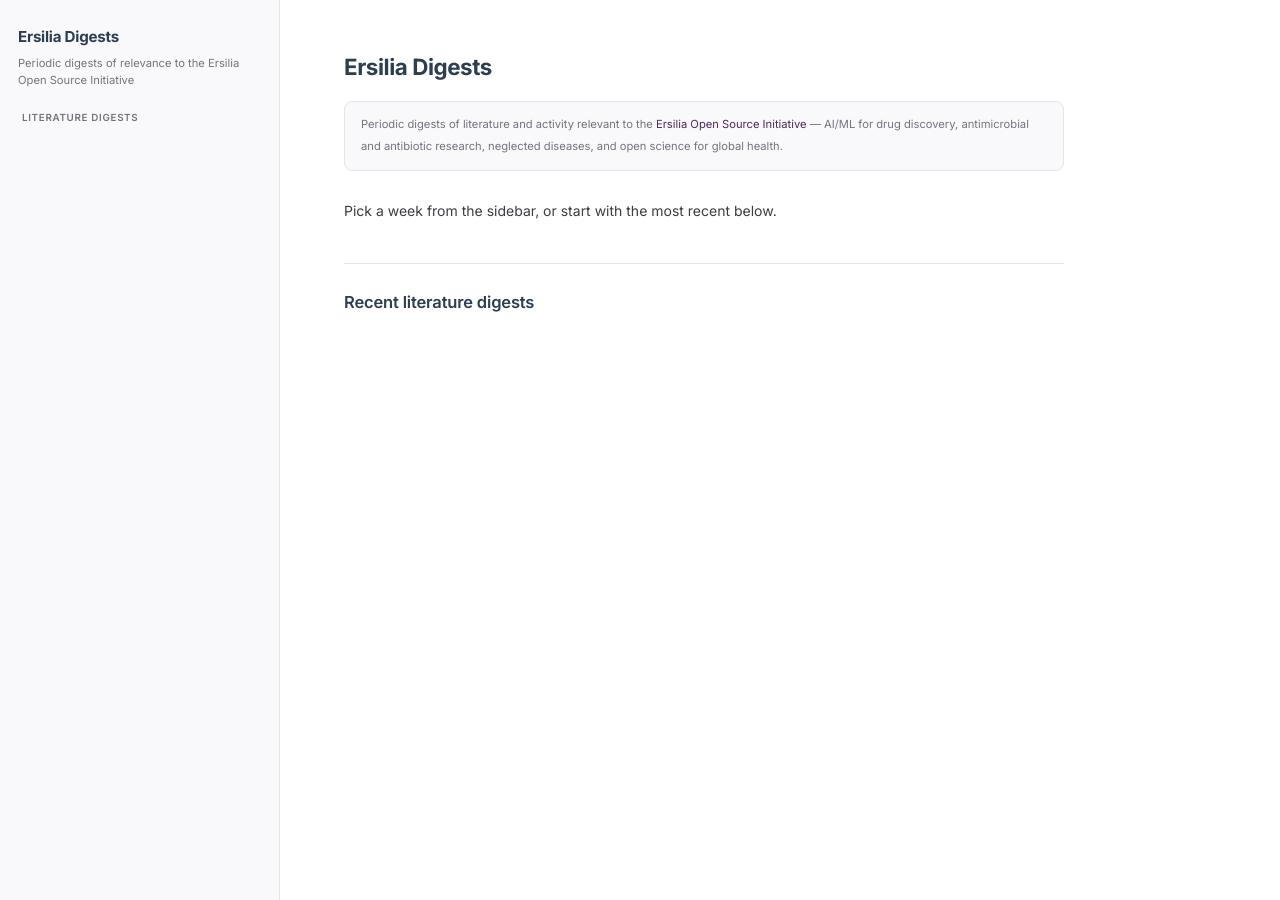
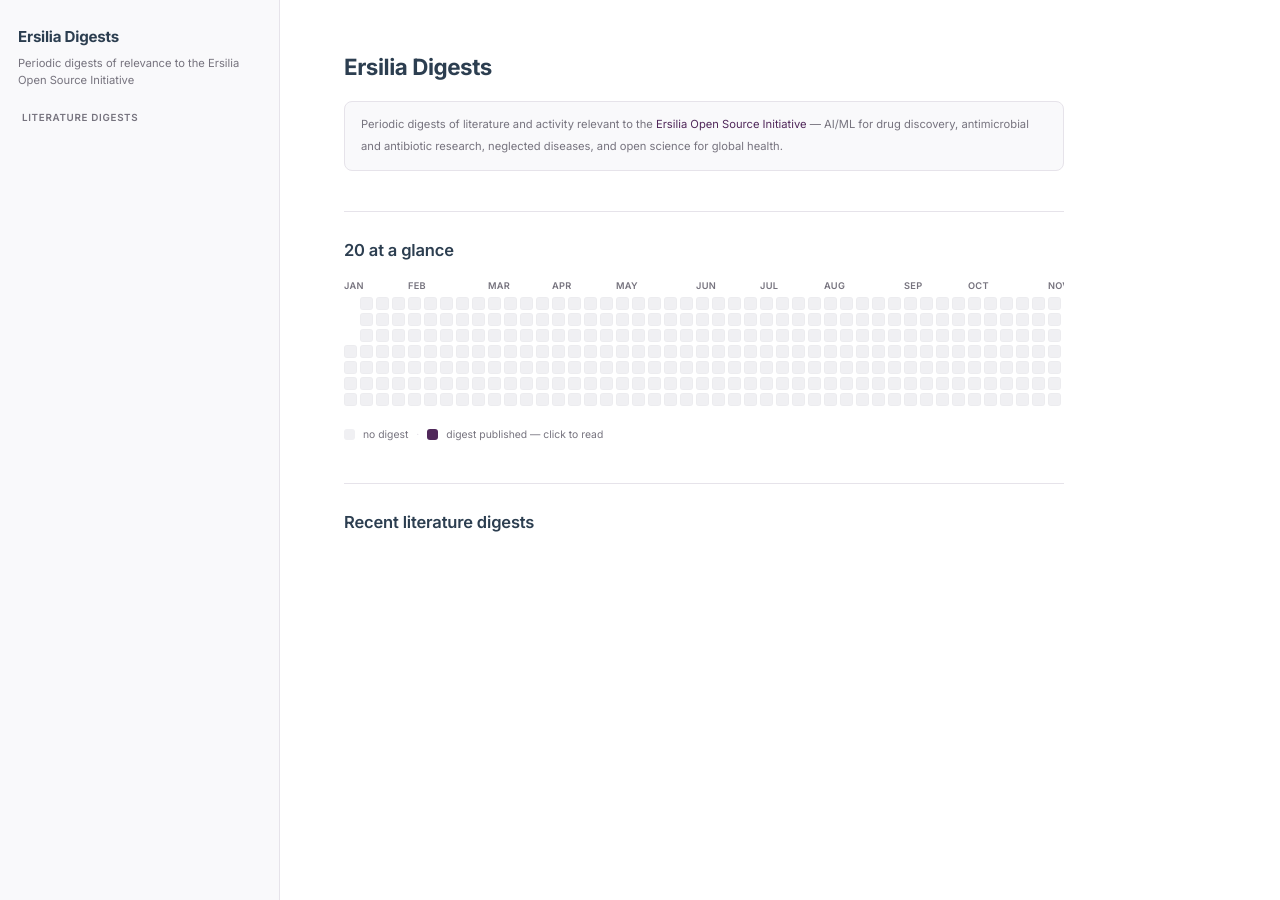
Before and after one commit to ersilia-os/digests, a Jekyll site: the page built from website/index.md, in a window 1280 px wide. Built offline with Jekyll 4.4.1, drawn with Linux system fonts in a browser that asks for light colours.

Commit message:
Add a year-grid digest index to the homepage
Render a GitHub-contributions-style heatmap of the full year on the
landing page: each day with a published digest is a plum square linking
to that digest. Month labels run along the top; past days are soft grey,
future days faint outlines, and today gets a plum ring. Slim, on-brand,
and works in light and dark mode with horizontal scroll on narrow screens.

Co-Authored-By: Claude Opus 4.8 (1M context) <noreply@anthropic.com>

```diff
--- a/website/assets/style.css
+++ b/website/assets/style.css
@@ -197,3 +197,85 @@ main {
   main { padding: 28px 22px 72px; }
   .content h1 { font-size: 1.4rem; }
 }
+
+/* ---------- year calendar (digest index) ---------- */
+:root {
+  --cal-cell: 13px;
+  --cal-gap: 3px;
+}
+
+.calendar {
+  margin: 0 0 40px;
+}
+.cal-scroll {
+  overflow-x: auto;
+  padding-bottom: 6px;
+  -webkit-overflow-scrolling: touch;
+}
+.cal-inner {
+  display: inline-block;   /* shrink-wrap so labels + grid scroll together */
+  min-width: 100%;
+}
+
+.cal-months {
+  display: grid;
+  grid-auto-rows: 14px;
+  margin-bottom: 5px;
+  font-size: 0.66rem;
+  font-weight: 600;
+  letter-spacing: 0.03em;
+  text-transform: uppercase;
+  color: var(--text-muted);
+}
+.cal-months span { grid-row: 1; white-space: nowrap; }
+
+.cal-grid {
+  display: grid;
+  grid-template-rows: repeat(7, var(--cal-cell));
+  grid-auto-flow: column;
+  grid-auto-columns: var(--cal-cell);
+  gap: var(--cal-gap);
+}
+
+.cal-cell {
+  width: var(--cal-cell);
+  height: var(--cal-cell);
+  border-radius: 3px;
+  background: var(--bg-soft);
+  box-shadow: inset 0 0 0 1px rgba(0,0,0,0.015);
+}
+@media (prefers-color-scheme: dark) {
+  .cal-cell { box-shadow: inset 0 0 0 1px rgba(255,255,255,0.02); }
+}
+.cal-cell.is-blank { background: transparent; box-shadow: none; }
+.cal-cell.is-future { background: transparent; box-shadow: inset 0 0 0 1px var(--border); }
+.cal-cell.is-today { box-shadow: inset 0 0 0 1.5px var(--accent); }
+
+/* a day that has a published digest */
+a.cal-cell.has-digest {
+  background: var(--accent);
+  box-shadow: 0 0 0 1px var(--accent), 0 1px 3px rgba(80,40,90,0.30);
+  transition: transform .1s ease, box-shadow .1s ease;
+}
+a.cal-cell.has-digest:hover {
+  background: var(--accent-hover);
+  transform: scale(1.35);
+  z-index: 2;
+  box-shadow: 0 0 0 1px var(--accent-hover), 0 3px 8px rgba(80,40,90,0.45);
+}
+
+.cal-legend {
+  display: flex;
+  align-items: center;
+  gap: 8px;
+  margin-top: 14px;
+  font-size: 0.74rem;
+  color: var(--text-muted);
+}
+.cal-legend .swatch {
+  display: inline-block;
+  width: 11px; height: 11px; border-radius: 3px; vertical-align: -1px;
+}
+.cal-legend .swatch.empty { background: var(--bg-soft); }
+.cal-legend .swatch.filled { background: var(--accent); }
+.cal-legend .sep { color: var(--border); }
--- a/website/index.md
+++ b/website/index.md
@@ -10,13 +10,81 @@ Periodic digests of literature and activity relevant to the
 antimicrobial and antibiotic research, neglected diseases, and open science for
 global health.
 
-Pick a week from the sidebar, or start with the most recent below.
+{% comment %} ---------- build the digest lookup + figure out the year ---------- {% endcomment %}
+{% assign digests = site.pages | where_exp: "p", "p.path contains 'literature/'" | sort: "path" %}
+{% assign latest = digests | last %}
+{% assign year = latest.name | slice: 0, 2 | prepend: '20' %}
+
+{% assign dkeys = "" %}
+{% assign durls = "" %}
+{% for d in digests %}
+  {% assign stub = d.name | replace: '-literature-digest.md', '' %}
+  {% assign full = stub | prepend: '20' %}
+  {% assign dkeys = dkeys | append: full | append: "," %}
+  {% assign durls = durls | append: d.url | append: "," %}
+{% endfor %}
+{% assign dkeys = dkeys | split: "," %}
+{% assign durls = durls | split: "," %}
+
+{% comment %} ---------- date geometry for the grid ---------- {% endcomment %}
+{% assign jan1 = year | append: '-01-01' %}
+{% assign base_unix = jan1 | append: ' 12:00:00' | date: "%s" | plus: 0 %}
+{% assign jan1_dow = jan1 | date: "%w" | plus: 0 %}
+{% assign days = year | append: '-12-31' | date: "%j" | plus: 0 %}
+{% assign ncols = jan1_dow | plus: days | minus: 1 | divided_by: 7 | plus: 1 %}
+{% assign today = site.time | date: "%Y-%m-%d" %}
+{% assign today_noon = today | append: ' 12:00:00' | date: "%s" | plus: 0 %}
+
+## {{ year }} at a glance
+
+<div class="calendar">
+  <div class="cal-scroll">
+    <div class="cal-inner">
+
+      <div class="cal-months" style="grid-template-columns: repeat({{ ncols }}, var(--cal-cell)); column-gap: var(--cal-gap);">
+        {% for m in (1..12) %}
+          {% capture mdate %}{{ year }}-{% if m < 10 %}0{% endif %}{{ m }}-01{% endcapture %}
+          {% assign mdoy = mdate | date: "%j" | plus: 0 %}
+          {% assign mcol = jan1_dow | plus: mdoy | minus: 1 | divided_by: 7 | plus: 1 %}
+          <span style="grid-column: {{ mcol }};">{{ mdate | date: "%b" }}</span>
+        {% endfor %}
+      </div>
+
+      <div class="cal-grid">
+        {% for b in (1..jan1_dow) %}<span class="cal-cell is-blank"></span>{% endfor %}
+        {% for i in (1..days) %}
+          {% assign off = forloop.index0 | times: 86400 %}
+          {% assign ts = base_unix | plus: off %}
+          {% assign ds = ts | date: "%Y-%m-%d" %}
+          {% assign nice = ts | date: "%b %-d, %Y" %}
+          {% if dkeys contains ds %}
+            {% assign url = "" %}
+            {% for k in dkeys %}{% if k == ds %}{% assign url = durls[forloop.index0] %}{% endif %}{% endfor %}
+            <a class="cal-cell has-digest" href="{{ url | relative_url }}" title="Digest — {{ nice }}" aria-label="Digest published {{ nice }}"></a>
+          {% elsif ts > today_noon %}
+            <span class="cal-cell is-future" title="{{ nice }}"></span>
+          {% elsif ts == today_noon %}
+            <span class="cal-cell is-today" title="Today — {{ nice }}"></span>
+          {% else %}
+            <span class="cal-cell" title="{{ nice }}"></span>
+          {% endif %}
+        {% endfor %}
+      </div>
+
+    </div>
+  </div>
+  <div class="cal-legend">
+    <span class="swatch empty"></span> no digest
+    <span class="sep">·</span>
+    <span class="swatch filled"></span> digest published — click to read
+  </div>
+</div>
 
 ## Recent literature digests
 
-{% assign digests = site.pages | where_exp: "p", "p.path contains 'literature/'" | sort: "path" | reverse %}
+{% assign recent = digests | reverse %}
 <ul class="card-list">
-{% for d in digests limit: 8 %}
+{% for d in recent limit: 8 %}
   <li>
     <a href="{{ d.url | relative_url }}">
       <span>Week of {{ d.name | replace: '-literature-digest.md', '' | prepend: '20' }}</span>
```
